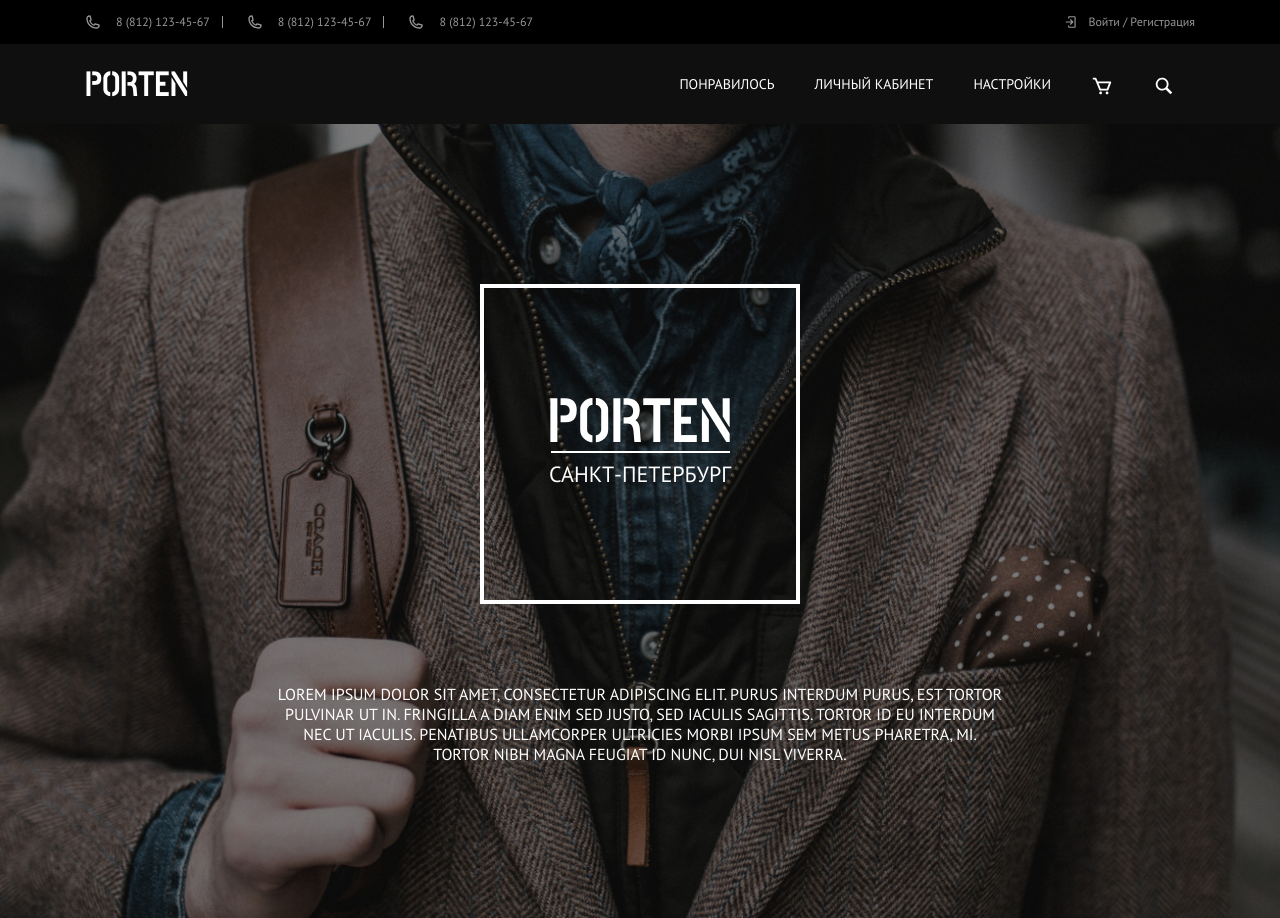
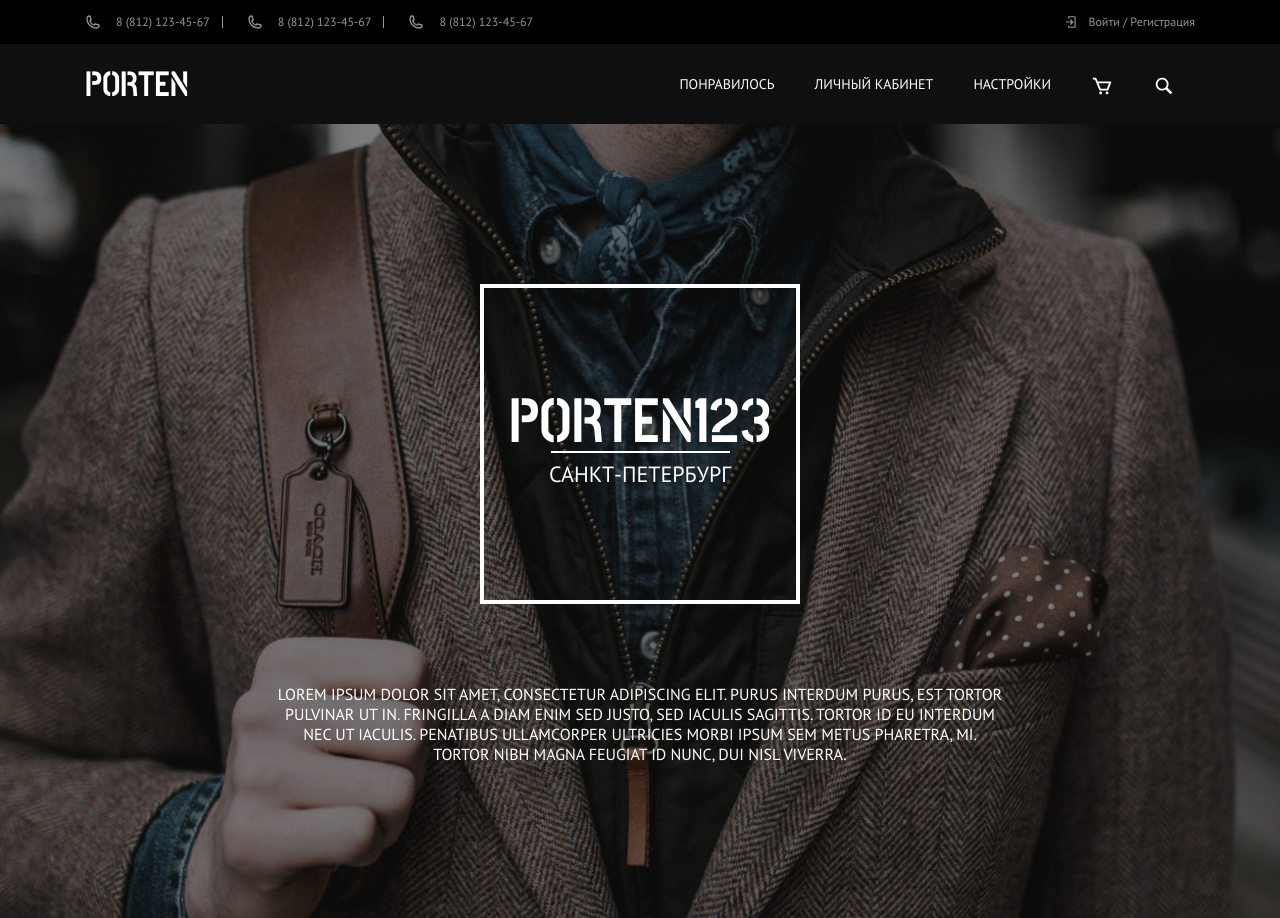
Before and after one commit to Plenten1/Porten, a plain HTML site: page index.html in a window 1280 px wide. Shown: the top 918 px of the page. Drawn offline with nearby package versions, Linux system fonts and the light colour scheme.

Commit message:
first commit

```diff
--- a/index.html
+++ b/index.html
@@ -109,7 +109,7 @@
             <div class="container">
                 <div class="intro__inner">
                     <div class="intro__block__title">
-                        <h1 class="intro__title">PORTEN</h1>
+                        <h1 class="intro__title">PORTEN123</h1>
                         <div class="underLine intro__underLine"></div>
                         <p class="intro__supTitle">санкт-петербург</p>
                     </div>
```
